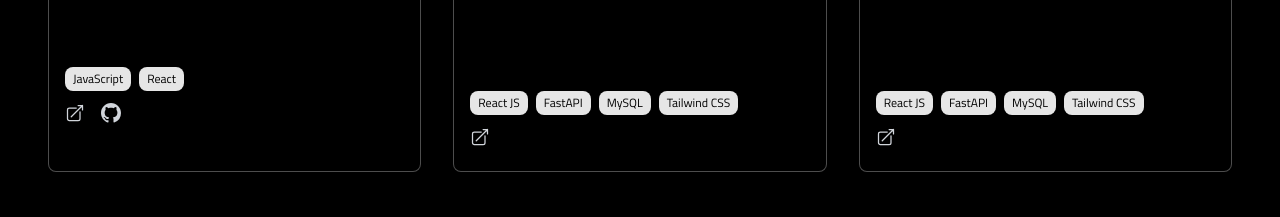
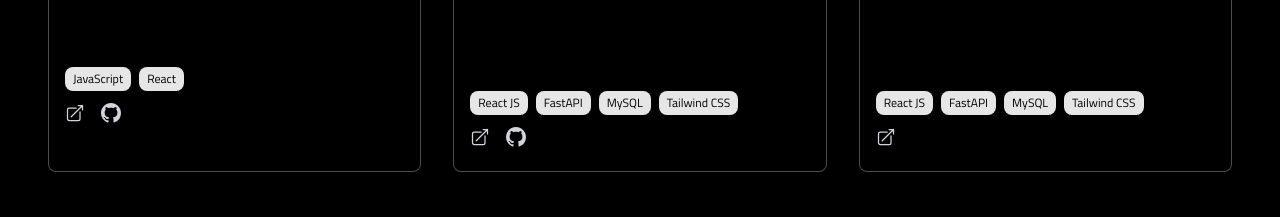
Before and after one commit to unknownsteve7/Portfolio, a React (Vite) app: page / in a window 1280 px wide. Shown: the part 4420-4637 px from the top of the page. Built offline with nearby package versions, Linux system fonts and the light colour scheme.

Commit message:
Update constants.ts

```diff
--- a/constants.ts
+++ b/constants.ts
@@ -161,6 +161,7 @@ export const projectsData: Project[] = [
     description: "A web portal for the police department of Satya Sai district to manage data and grievances of foreign nationals.",
     tags: ["React JS", "FastAPI", "MySQL", "Tailwind CSS"],
     liveLink: "https://satya-sai-district-police.vercel.app",
+      repoLink: "https://github.com/unknownsteve7/Satya-Sai-District-Police",
   },
   {
     title: "Retail Sales Dashboard",
```
